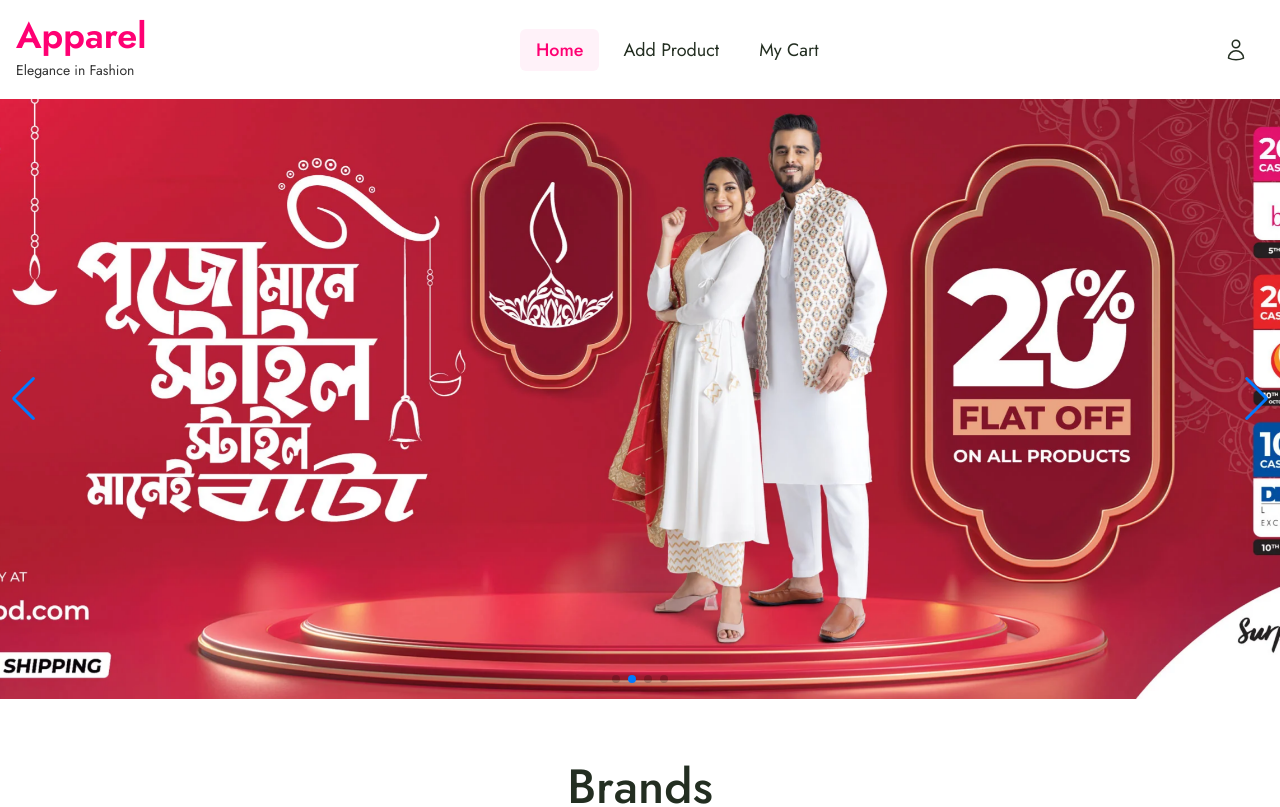
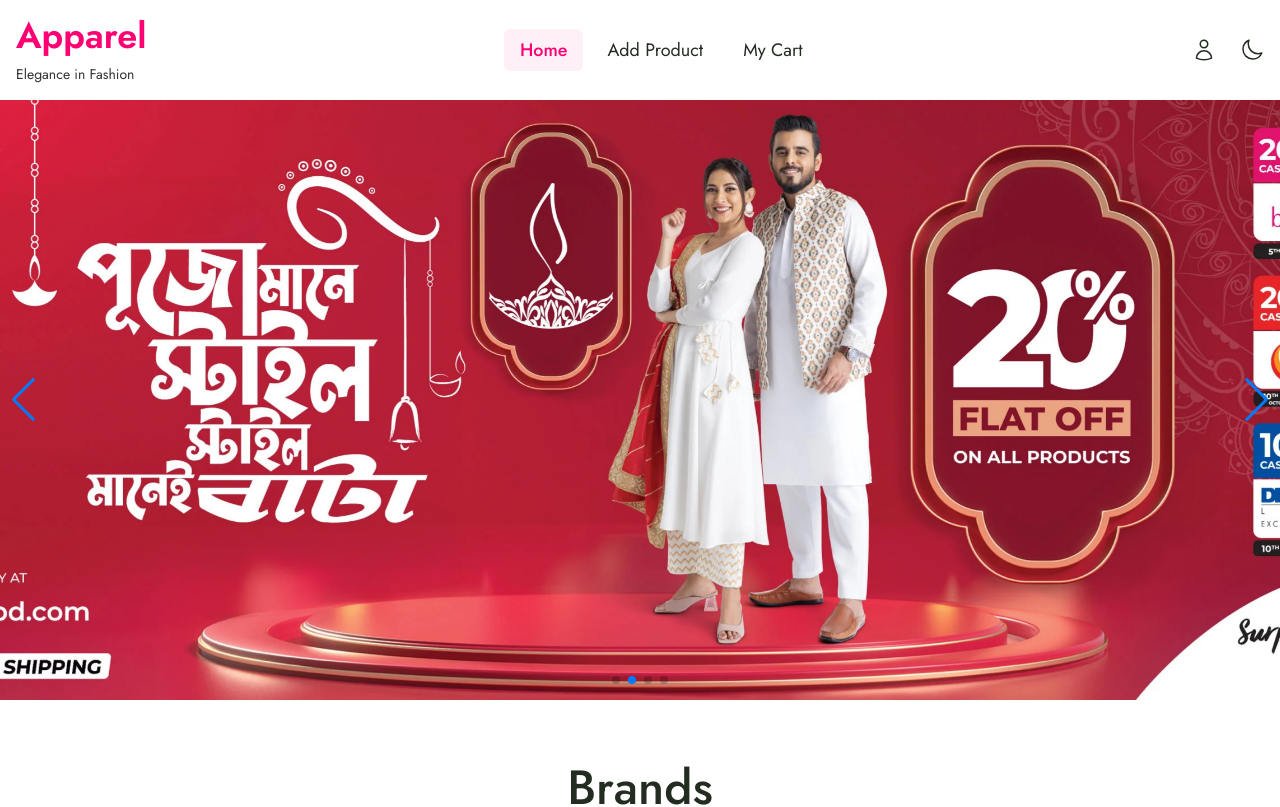
Before and after one commit to mehediy/apparel-fashion-brands-frontend, a React (Vite) app: page / in a window 1280 px wide. Shown: the top 807 px of the page. Built offline with nearby package versions, Linux system fonts and the light colour scheme; no server answers.

Commit message:
dark mode

```diff
--- a/index.html
+++ b/index.html
@@ -1,5 +1,5 @@
 <!DOCTYPE html>
-<html lang="en">
+<html lang="en" data-theme="light">
   <head>
     <meta charset="UTF-8" />
     <link rel="icon" type="image/svg+xml" href="/vite.svg" />
--- a/src/Components/Header/Navbar.jsx
+++ b/src/Components/Header/Navbar.jsx
@@ -5,6 +5,16 @@ import { toast } from "react-toastify";
 
 const Navbar = () => {
   const { user, logoutUser } = useContext(AuthContext);
+
+  // Dark Mode toggle
+  const toggleTheme = () => {
+    const htmlTag = document.documentElement;
+    if (htmlTag.getAttribute("data-theme") === "light") {
+      htmlTag.setAttribute("data-theme", "dark");
+    } else {
+      htmlTag.setAttribute("data-theme", "light");
+    }
+  };
 
   const logoutHandler = () => {
     logoutUser()
@@ -17,8 +27,12 @@ const Navbar = () => {
       <div className="container mx-auto py-4 px-2 md:px-4 flex flex-col md:flex-row gap-6 md:gap-2 justify-between items-center">
         <div>
           <Link to={"/"}>
-            <h1 className="text-4xl font-semibold text-primary">Apparel</h1>
-            <span className="text-sm text-gray-3">Elegance in Fashion</span>
+            <h1 className="text-4xl pb-2 font-semibold text-primary">
+              Apparel
+            </h1>
+            <span className="block text-sm text-gray-3 text-center md:text-left">
+              Elegance in Fashion
+            </span>
           </Link>
         </div>
 
@@ -50,6 +64,7 @@ const Navbar = () => {
           </li>
         </ul>
 
+        <div className="flex items-center gap-2">
           {user ? (
             <div className="flex items-center">
               <p className="hidden sm:block pr-4">{user.displayName}</p>
@@ -101,6 +116,24 @@ const Navbar = () => {
               </Link>
             </div>
           )}
+
+          <button onClick={toggleTheme}>
+            <svg
+              xmlns="http://www.w3.org/2000/svg"
+              fill="none"
+              viewBox="0 0 24 24"
+              strokeWidth="1.5"
+              stroke="currentColor"
+              class="w-6 h-6"
+            >
+              <path
+                strokeLinecap="round"
+                strokeLinejoin="round"
+                d="M21.752 15.002A9.718 9.718 0 0118 15.75c-5.385 0-9.75-4.365-9.75-9.75 0-1.33.266-2.597.748-3.752A9.753 9.753 0 003 11.25C3 16.635 7.365 21 12.75 21a9.753 9.753 0 009.002-5.998z"
+              />
+            </svg>
+          </button>
+        </div>
       </div>
     </nav>
   );
--- a/src/Layout/MainLayout.jsx
+++ b/src/Layout/MainLayout.jsx
@@ -6,11 +6,11 @@ import "react-toastify/dist/ReactToastify.css";
 
 const MainLayout = () => {
   return (
-    <>
+    <div className="bg-white text-dark">
       <Navbar />
       <ToastContainer autoClose={2000} theme="light" />
       <Outlet />
-    </>
+    </div>
   );
 };
 
--- a/src/Pages/Login.jsx
+++ b/src/Pages/Login.jsx
@@ -78,7 +78,7 @@ const Login = () => {
             </button>
             <button
               onClick={googleLoginHandler}
-              className="bg-accent-1 text-white text-2xl py-1 block w-full font-normal rounded-md col-span-2  hover:bg-primary transition duration-150 hover:ease-in-out"
+              className="bg-secondary-1 text-2xl py-1 block w-full font-normal rounded-md col-span-2 outline outline-1 outline-primary hover:bg-primary hover:text-white transition duration-150 hover:ease-in-out"
             >
               Login with Google
             </button>
--- a/src/index.css
+++ b/src/index.css
@@ -4,9 +4,73 @@
 @tailwind components;
 @tailwind utilities;
 
+@layer base {
+  :root {
+    /* --color-primary: 333deg 100% 50%; */
+    /* ... */
+    --color-gray-1: 0deg 0% 94%;
+    --color-gray-2: 0deg 0% 85%;
+    --color-gray-3: 0deg 0% 20%;
+
+    --color-white: 0deg 0% 100%;
+    --color-dark: 111deg 16% 15%;
+    --color-primary: 333deg 100% 50%;
+    --color-secondary-1: 328deg 100% 97%;
+    --color-secondary-2: 1deg 69% 86%;
+    --color-accent-1: 222deg 100% 61%;
+  }
+  @media (prefers-color-scheme: dark) {
+    :root {
+      --color-gray-1: 0deg 0% 94%;
+      --color-gray-2: 0deg 0% 85%;
+      --color-gray-3: 0deg 0% 20%;
+
+      --color-white: 0deg 0% 100%;
+      --color-dark: 111deg 16% 15%;
+      --color-primary: 333deg 100% 50%;
+      --color-secondary-1: 328deg 100% 97%;
+      --color-secondary-2: 1deg 69% 86%;
+      --color-accent-1: 222deg 100% 61%;
+    }
+    :root[data-theme="dark"] {
+      --color-gray-1: 0deg 0% 20%;
+      --color-gray-2: 0deg 0% 70%;
+      --color-gray-3: 0deg 0% 94%;
+
+      --color-white: 111deg 0% 15%;
+      --color-dark: 0deg 0% 100%;
+      --color-primary: 0deg 0% 100%;
+      --color-secondary-1: 0deg 0% 20%;
+      --color-secondary-2: 111deg 16% 15%;
+      --color-accent-1: 0deg 0% 94%;
+    }
+    :root[data-theme="light"] {
+      --color-gray-1: 0deg 0% 94%;
+      --color-gray-2: 0deg 0% 85%;
+      --color-gray-3: 0deg 0% 20%;
+
+      --color-white: 0deg 0% 100%;
+      --color-dark: 111deg 16% 15%;
+      --color-primary: 333deg 100% 50%;
+      --color-secondary-1: 328deg 100% 97%;
+      --color-secondary-2: 1deg 69% 86%;
+      --color-accent-1: 222deg 100% 61%;
+    }
+  }
+}
+
+abc {
+  color: #000000;
+}
+
 body {
   font-family: "Jost", sans-serif;
   font-size: 18px;
+}
+
+body,
+html {
+  background-color: var(--color-white);
 }
 
 .active {
@@ -21,3 +85,10 @@ input[type="number"]::-webkit-outer-spin-button {
   appearance: none;
   margin: 0;
 }
+
+input,
+select,
+textarea {
+  color: var(--color-dark);
+  background-color: var(--color-white);
+}
--- a/tailwind.config.js
+++ b/tailwind.config.js
@@ -5,23 +5,38 @@ export default {
     colors: {
       transparent: "transparent",
       gray: {
-        1: "#F0F0F0",
-        2: "#D8D8D8",
-        3: "#333333",
+        1: "hsl(var(--color-gray-1) / <alpha-value>)",
+        2: "hsl(var(--color-gray-2) / <alpha-value>)",
+        3: "hsl(var(--color-gray-3) / <alpha-value>)",
       },
-      white: "#FFF",
-      dark: "#232E21",
-      primary: "#FF0073",
+      white: "hsl(var(--color-white) / <alpha-value>)",
+      dark: "hsl(var(--color-dark) / <alpha-value>)",
+      primary: "hsl(var(--color-primary) / <alpha-value>)",
       secondary: {
-        1: "#FFF2F9",
-        2: "#F4C3C2",
-        3: "#F9DC5C",
+        1: "hsl(var(--color-secondary-1) / <alpha-value>)",
+        2: "hsl(var(--color-secondary-2) / <alpha-value>)",
       },
       accent: {
-        1: "#3772FF",
+        1: "hsl(var(--color-accent-1) / <alpha-value>)",
       },
     },
     extend: {},
   },
   plugins: [],
 };
+
+// gray: {
+//   1: "#F0F0F0",
+//   2: "#D8D8D8",
+//   3: "#333333",
+
+// white: "#FFF",
+// dark: "#232E21",
+// primary: "#FF0073",
+// secondary: {
+//   1: "#FFF2F9",
+//   2: "#F4C3C2",
+//   3: "#F9DC5C",
+
+// accent: {
+//   1: "#3772FF",
```
Also changed, not shown: 1 other file (tests, documents, lock files or other folders). Lines whose indentation alone changed are shown as unchanged.
